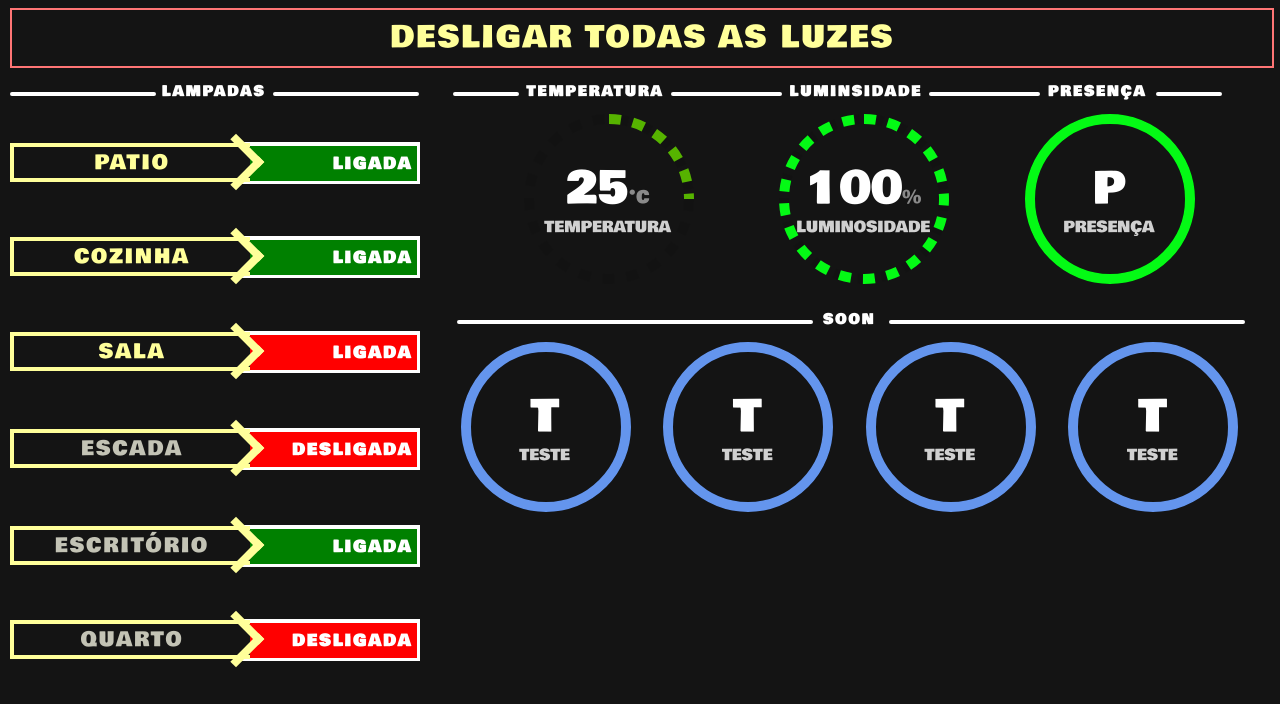
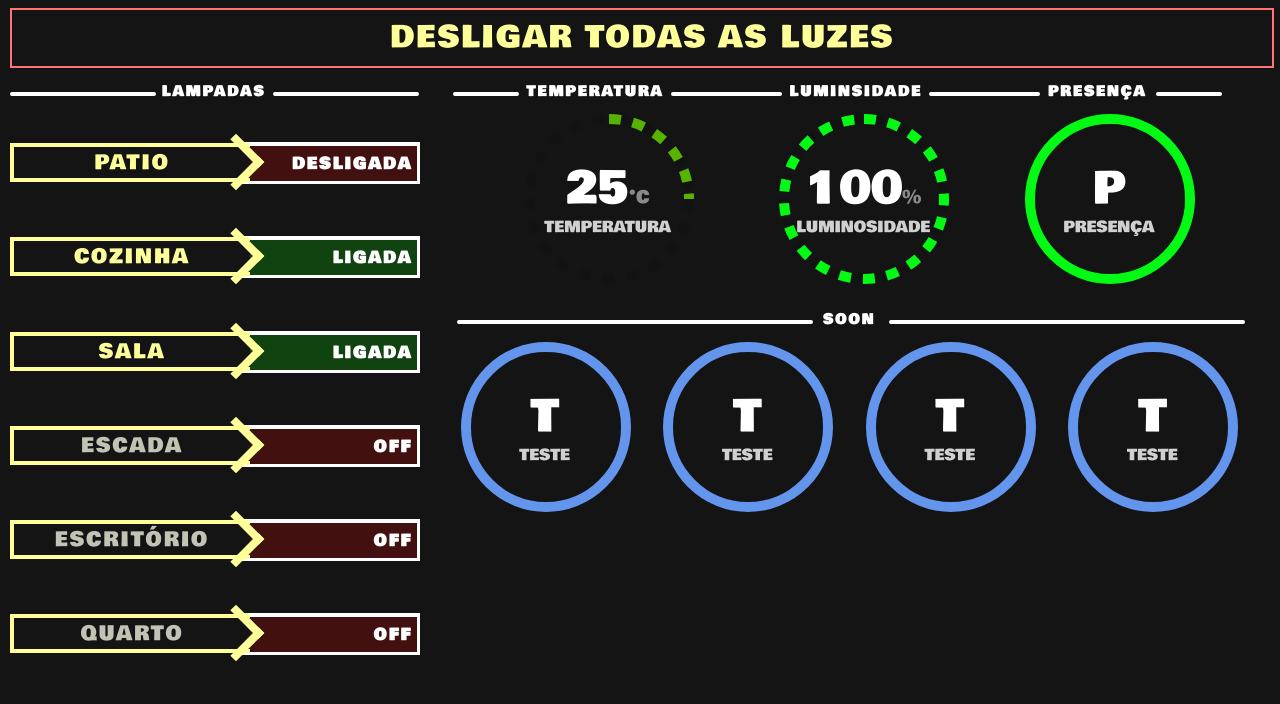
Before and after one commit to Cassiobsk8/AutoHome, a plain HTML site: page NodeMCU_code/data/comm.htm in a window 1280 px wide. Drawn offline with Linux system fonts and the light colour scheme.

Commit message:
Importação de dados JSON com cor no background para indicação das lampadas

```diff
--- a/NodeMCU_code/data/comm.css
+++ b/NodeMCU_code/data/comm.css
@@ -101,6 +101,20 @@ body {
 	margin-left: -3px;
 	margin-top: -20px;
 }
+#bpatio {
+	display: inline-block;
+	text-align: right;
+	border-top: 4px solid white;
+	border-right: 3px solid white;
+	border-bottom: 3px solid white;
+	letter-spacing: 2px;
+	padding: 5px;
+	font-size: 16px;
+	letter-spacing: 2px;
+	color: white;
+	width: 170px;
+	margin-left: -24px;
+}
 h1 {
 	display: inline-block;
 	font-size: 14px;
@@ -121,7 +135,7 @@ h2 {
 	color: white;
 	width: 170px;
 	margin-left: -24px;
-	background-color: green;
+
 }
 h3 {
 	display: inline-block;
--- a/NodeMCU_code/data/comm.htm
+++ b/NodeMCU_code/data/comm.htm
@@ -27,11 +27,47 @@
 				$('#ipatio').html('' + jd.patio + '');
 				$('#icozinha').html('' + jd.cozinha + '');
 				$('#isala').html('' + jd.sala + '');
+				$('#iescada').html('' + jd.escada + '');
+				$('#iescritorio').html('' + jd.escritorio + '');
+				$('#iquarto').html('' + jd.quarto + '');
+				console.log(jd);
+				if (jd.patio == "LIGADA") {
+					$('#bpatio').css('background', 'rgba(0, 255, 0, 0.2)');
+				} else {
+					$('#bpatio').css('background', 'rgba(255, 0, 0, 0.2)');
+				};
+				if (jd.cozinha == "LIGADA") {
+					$('#bcozinha').css('background', 'rgba(0, 255, 0, 0.2)');
+				} else {
+					$('#bcozinha').css('background', 'rgba(255, 0, 0, 0.2)');
+				};
+				if (jd.sala == "LIGADA") {
+					$('#bsala').css('background', 'rgba(0, 255, 0, 0.2)');
+				} else {
+					$('#bsala').css('background', 'rgba(255, 0, 0, 0.2)');
+				};
+				if (jd.escada == "LIGADA") {
+					$('#bescada').css('background', 'rgba(0, 255, 0, 0.2)');
+				} else {
+					$('#bescada').css('background', 'rgba(255, 0, 0, 0.2)');
+				};
+				if (jd.escritorio == "LIGADA") {
+					$('#bescritorio').css('background', 'rgba(0, 255, 0, 0.2)');
+				} else {
+					$('#bescritorio').css('background', 'rgba(255, 0, 0, 0.2)');
+				};
+				if (jd.quarto == "LIGADA") {
+					$('#bquarto').css('background', 'rgba(0, 255, 0, 0.2)');
+				} else {
+					$('#bquarto').css('background', 'rgba(255, 0, 0, 0.2)');
+				};
 			});
 			setTimeout(refresh, 500);
 		}
 		refresh();
 	</script>
+
+
 </head>
 
 <body>
@@ -50,40 +86,38 @@
 				<div class="floating-box"></div>
 			</div>
 			<div id="esqmid">
-				<button class="button" id="tes" onclick="soundclick(); myFunction()">PATIO</button>
+				<button class="button" onclick="soundclick()">PATIO</button>
 				<i class="right"></i>
-				<h2>
-					<div id="ipatio"></div>
+				<h2 id="bpatio">
+					<div id="ipatio">ERRO</div>
 				</h2>
 				<button class="button" onclick="soundclick()">COZINHA</button>
 				<i class="right"></i>
-				<h2>
-					<div id="icozinha"></div>
+				<h2 id="bcozinha">
+					<div id="icozinha">ERRO</div>
 				</h2>
-
-
 				<button class="button" onclick="soundclick()">SALA</button>
 				<i class="right"></i>
-				<h3>
-					<div id="isala"></div>
-				</h3>
+				<h2 id="bsala">
+					<div id="isala">ERRO</div>
+				</h2>
 				<button class="button disabled" onclick="soundclick()">ESCADA</button>
 				<i class="right"></i>
-				<h3>
-					DESLIGADA
-				</h3>
+				<h2 id="bescada">
+					<div id="iescada">ERRO</div>
+				</h2>
 			</div>
 			<div id="esqbot">
 				<button class="button disabled" onclick="soundclick()">ESCRITÓRIO</button>
 				<i class="right"></i>
-				<h2>
-					LIGADA
+				<h2 id="bescritorio">
+					<div id="iescritorio">ERRO</div>
 				</h2>
 				<button class="button disabled" onclick="soundclick()">QUARTO</button>
 				<i class="right"></i>
-				<h3>
-					DESLIGADA
-				</h3>
+				<h2 id="bquarto">
+					<div id="iquarto">ERRO</div>
+				</h2>
 			</div>
 		</div>
 		<div id="dir">
--- a/NodeMCU_code/data/test.json
+++ b/NodeMCU_code/data/test.json
@@ -1,5 +1,14 @@
 {
-"patio": "LIGADA",
+"patio": "DESLIGADA",
 "cozinha" : "LIGADA",
-"sala": "LIGADA"
+"sala": "LIGADA",
+"escada": "OFF",
+"escritorio": "OFF",
+"quarto": "OFF",
+"patiol": "OFF",
+"cozinhal" : "ON",
+"salal": "ON",
+"escadal": "OFF",
+"escritoriol": "OFF",
+"quartol": "OFF"
 }
```
